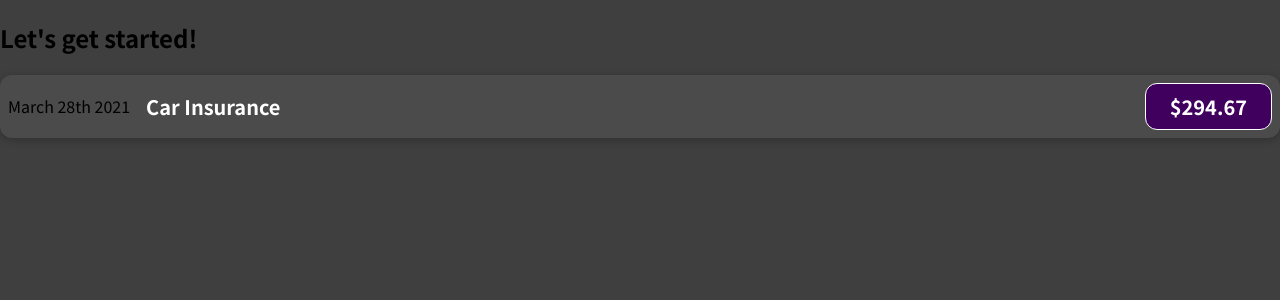
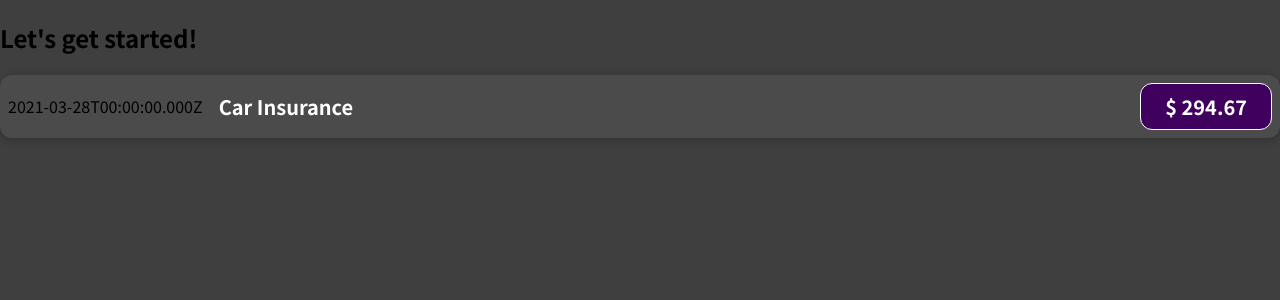
Before and after one commit to Youssef-SherifMo/expense-tracker, a React (Create React App) app: page / in a window 1280 px wide. Shown: the top 300 px of the page. Built offline with nearby package versions, Linux system fonts and the light colour scheme.

Commit message:
Update ExpenseItem.jsx
output dynamic data

```diff
--- a/src/component/ExpenseItem.jsx
+++ b/src/component/ExpenseItem.jsx
@@ -1,11 +1,14 @@
 import './ExpenseItem.css';
 const ExpenseItem = () => {
+	const expenseDate = new Date(2021, 2, 28);
+	const expenseTitle = 'Car Insurance';
+	const expenseAmount = 294.67;
 	return (
 		<div className='expense-item'>
-			<div className=''>March 28th 2021</div>
+			<div className=''>{expenseDate.toISOString()}</div>
 			<div className='expense-item__description'>
-				<h2>Car Insurance</h2>
-				<div className='expense-item__price'>$294.67</div>
+				<h2>{expenseTitle}</h2>
+				<div className='expense-item__price'>{`$ ${expenseAmount}`}</div>
 			</div>
 		</div>
 	);
```
